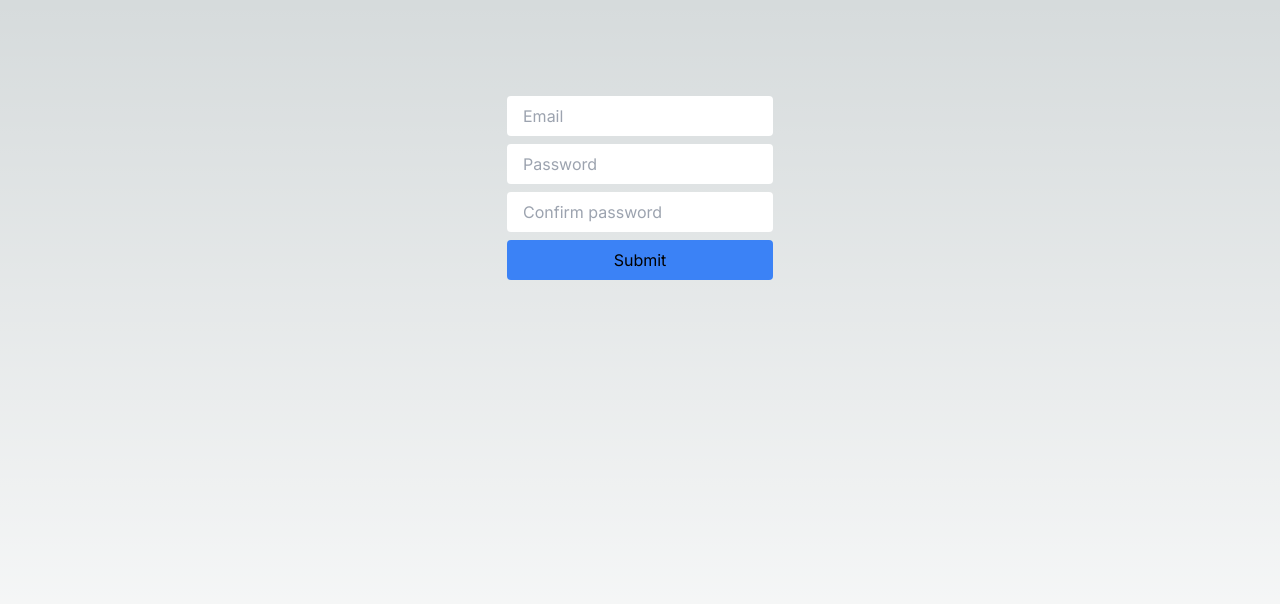
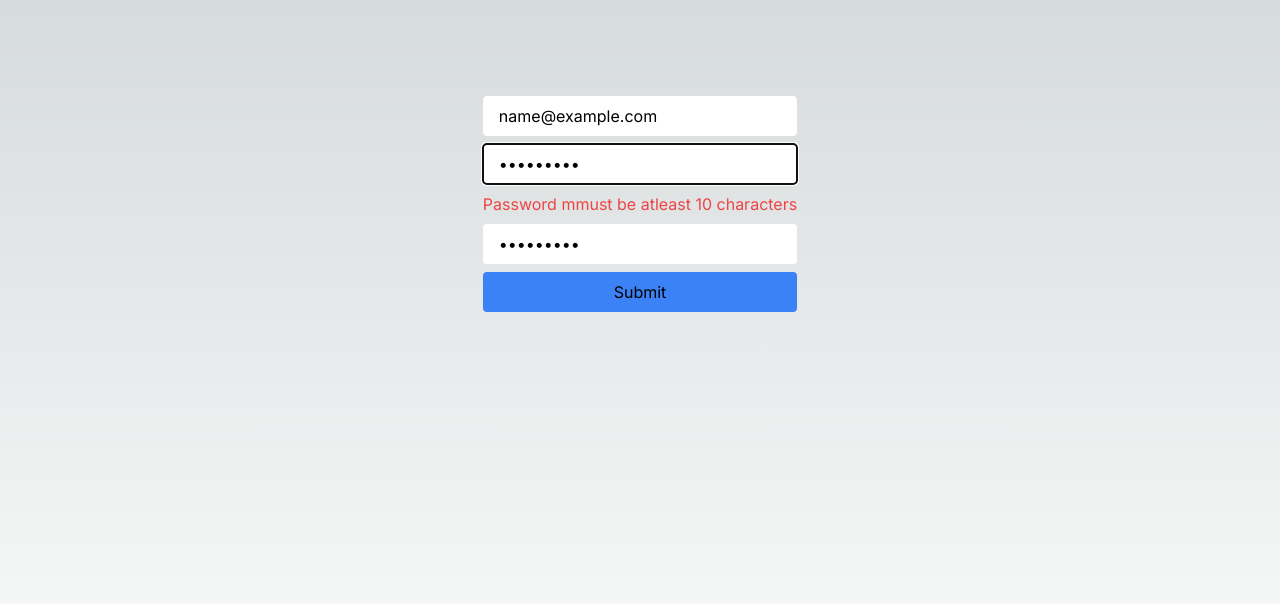
Before and after one commit to NamanJain2050/react-hook-forms-tutorial, a Next.js app: page / in a window 1280 px wide. Both pictures are taken after typing "name@example.com", "Sample123", "Sample123" into the empty fields and a click on the button "Submit". Shown: the top 604 px of the page. Built offline with nearby package versions, Linux system fonts and the light colour scheme.

Commit message:
form w react-hook-form

```diff
--- a/app/page.tsx
+++ b/app/page.tsx
@@ -1,9 +1,11 @@
+import FormWithReactHookForm from "@/components/form-w-react-hook-form";
 import FormWithoutReactHookForm from "@/components/form-wo-react-hook-form";
 
 export default function Home() {
   return (
     <main className="flex min-h-screen flex-col items-center justify-between p-24">
-      <FormWithoutReactHookForm />
+      {/* <FormWithoutReactHookForm /> */}
+      <FormWithReactHookForm />
     </main>
   );
 }
--- /dev/null
+++ b/components/form-w-react-hook-form.tsx
@@ -0,0 +1,74 @@
+"use client";
+
+import React from "react";
+import { useForm } from "react-hook-form";
+import type { FieldValues } from "react-hook-form";
+
+const FormWithReactHookForm = () => {
+  const {
+    register,
+    handleSubmit,
+    formState: { errors, isSubmitting },
+    reset,
+    getValues,
+  } = useForm();
+
+  const onSubmit = async (data: FieldValues) => {
+    await new Promise((resolve) => setTimeout(resolve, 1000));
+
+    reset();
+  };
+
+  return (
+    <form onSubmit={handleSubmit(onSubmit)} className="flex flex-col gap-y-2">
+      <input
+        {...register("email", {
+          required: "Email is required",
+        })}
+        type="email"
+        placeholder="Email"
+        className="px-4 py-2 rounded"
+      />
+      {errors.email && (
+        <p className="text-red-500">{`${errors.email.message}`}</p>
+      )}
+      <input
+        {...register("password", {
+          required: "Password is required",
+          minLength: {
+            value: 10,
+            message: "Password mmust be atleast 10 characters",
+          },
+        })}
+        type="password"
+        placeholder="Password"
+        className="px-4 py-2 rounded"
+      />
+      {errors.password && (
+        <p className="text-red-500">{`${errors.password.message}`}</p>
+      )}
+      <input
+        {...register("confirmPassword", {
+          required: "Confirm password is required",
+          validate: (value) =>
+            value === getValues("password") || "Passwords must match",
+        })}
+        type="password"
+        placeholder="Confirm password"
+        className="px-4 py-2 rounded"
+      />
+      {errors.confirmPassword && (
+        <p className="text-red-500">{`${errors.confirmPassword.message}`}</p>
+      )}
+      <button
+        type="submit"
+        disabled={isSubmitting}
+        className="bg-blue-500 disabled:bg-gray-500 py-2 rounded"
+      >
+        Submit
+      </button>
+    </form>
+  );
+};
+
+export default FormWithReactHookForm;
```
Also changed, not shown: package.json (+5 -4 lines), 1 other file (tests, documents, lock files or other folders).
